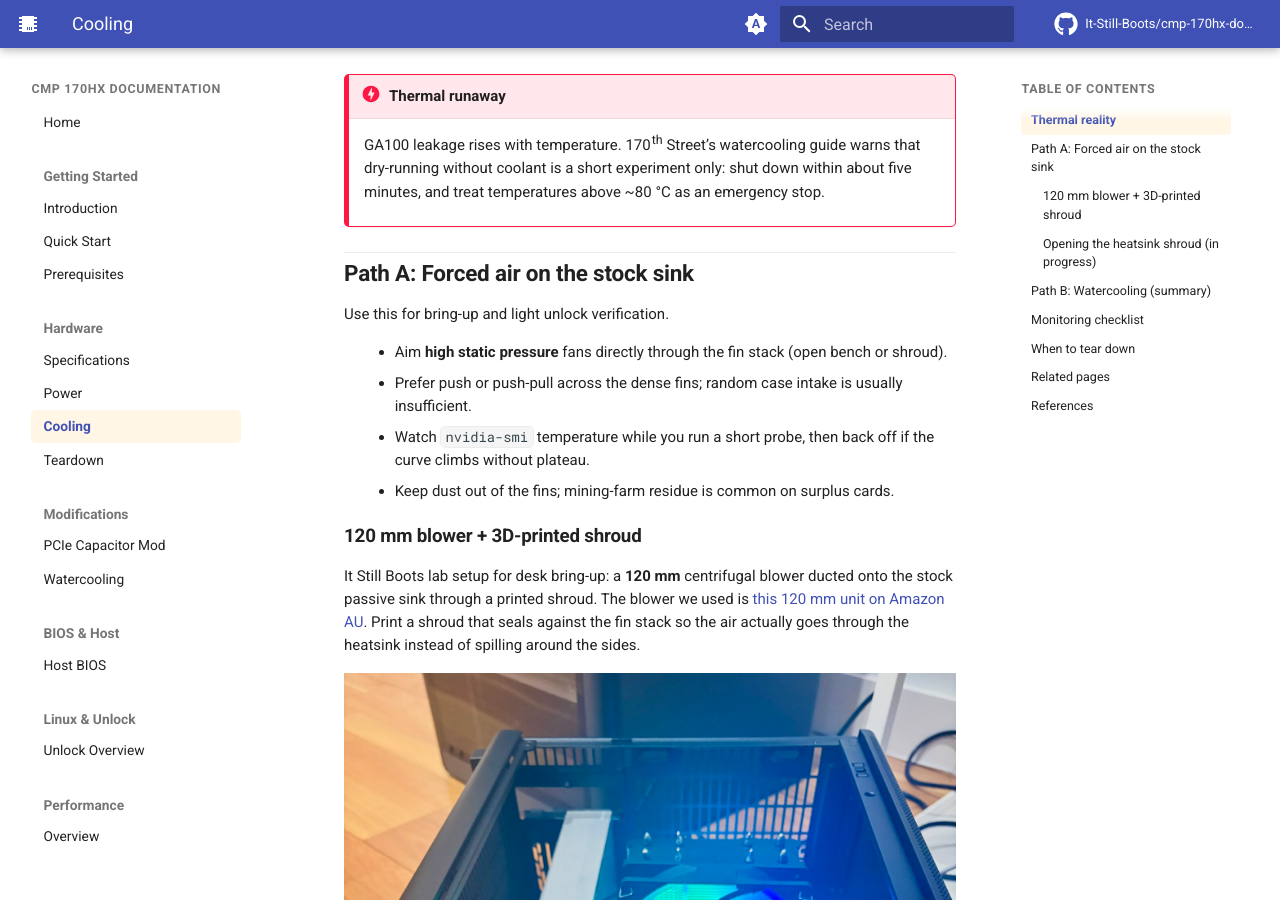
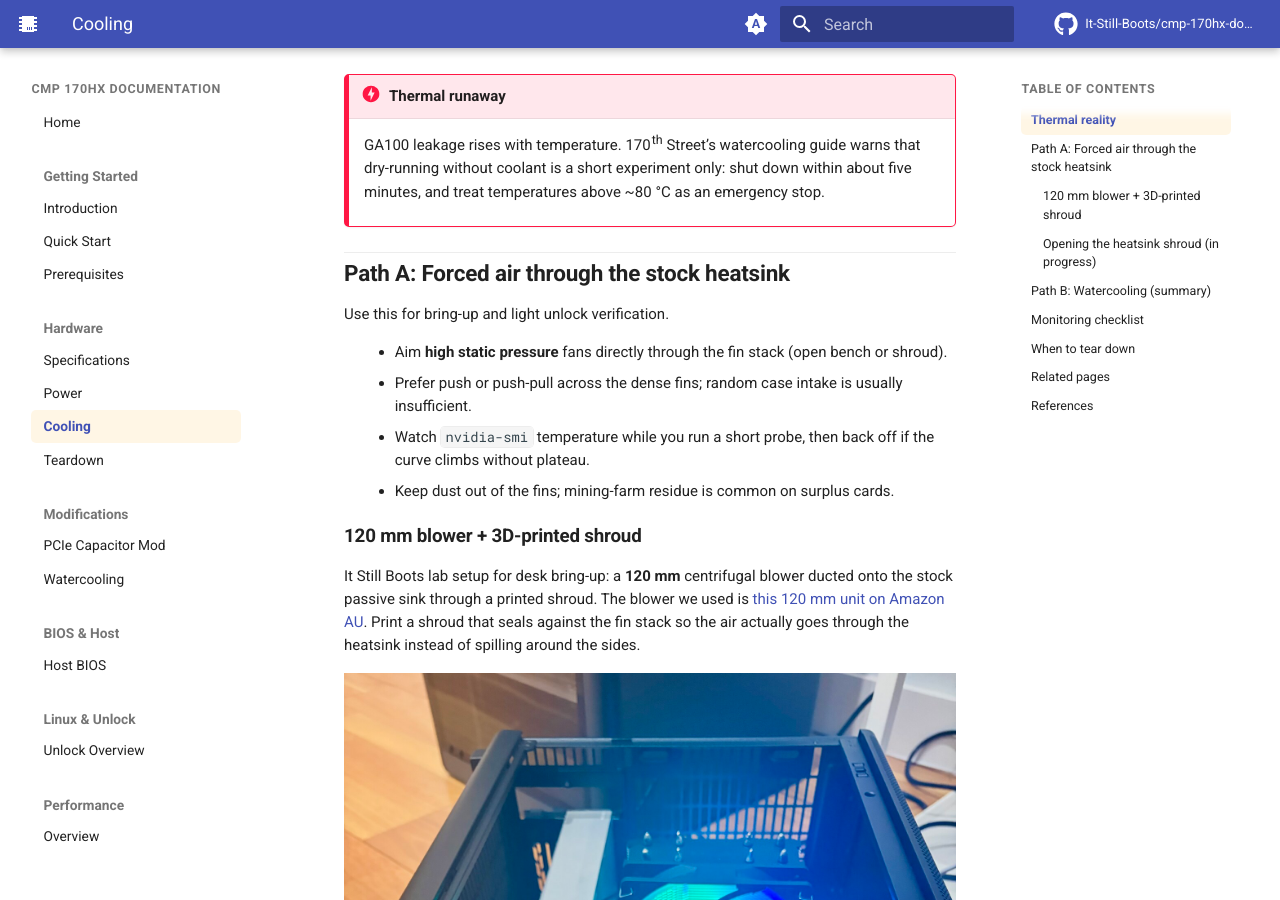
Before and after one commit to It-Still-Boots/cmp-170hx-docs, an MkDocs documentation site: the page built from docs/hardware/cooling.md, in a window 1280 px wide and 900 px high, scrolled down 570 px. Built offline with MkDocs 1.6.1 and Material for MkDocs 9.7.7, drawn with Linux system fonts in a browser that asks for light colours; comment, search, counter and statistics services are not loaded.

Commit message:
Home bullets; Specs Gen3 WIP; rename Cooling Path A heading.

```diff
--- a/docs/hardware/cooling.md
+++ b/docs/hardware/cooling.md
@@ -17,7 +17,7 @@ Sources: [Watercooling Installation](https://170th-street.gitbook.io/hx/modifica
 !!! danger "Thermal runaway"
     GA100 leakage rises with temperature. 170th Street’s watercooling guide warns that dry-running without coolant is a short experiment only: shut down within about five minutes, and treat temperatures above ~80 °C as an emergency stop.
 
-## Path A: Forced air on the stock sink
+## Path A: Forced air through the stock heatsink
 
 Use this for bring-up and light unlock verification.
 
```
